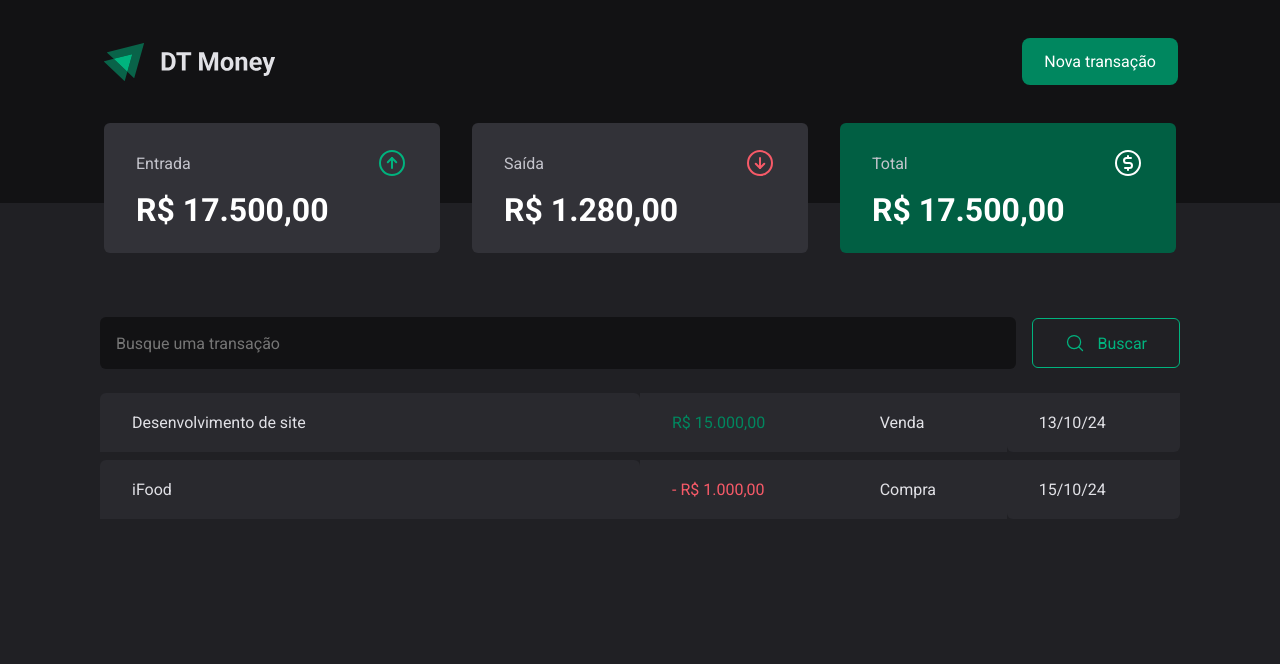
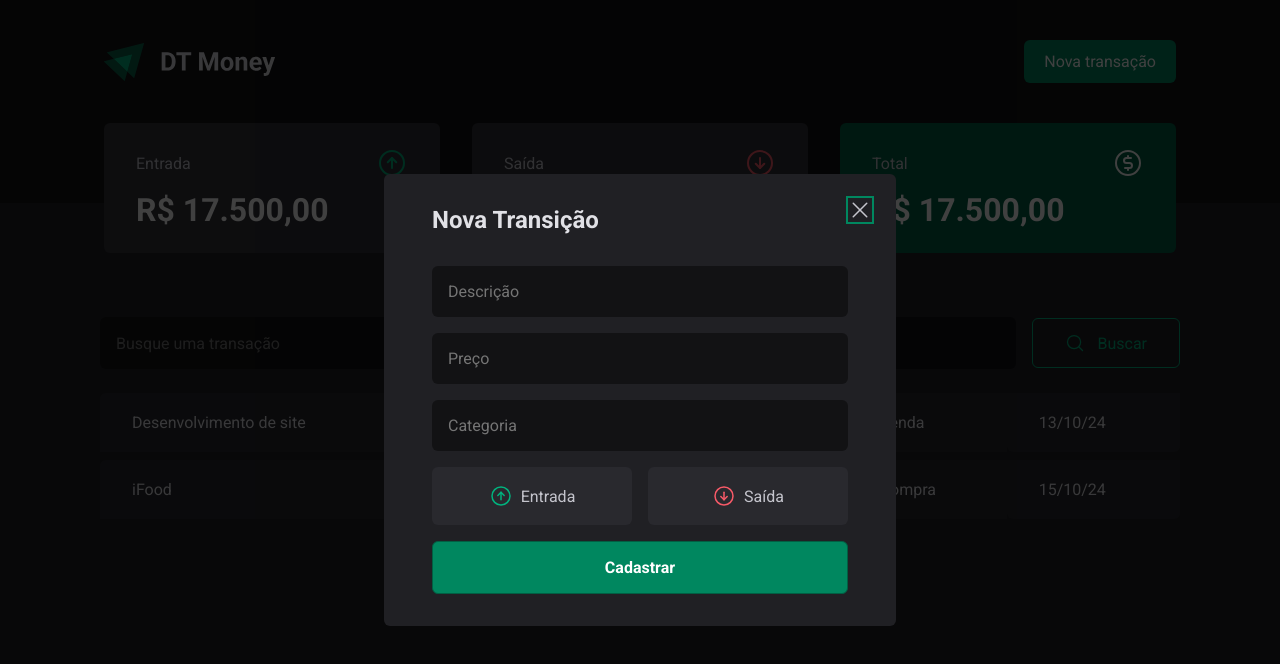
Before and after one commit to wwilliamsantana/dashboard-ig, a React (Vite) app: page / in a window 1280 px wide. Both pictures are taken after a click on the button "Nova transação". Shown: the top 664 px of the page. Built offline with nearby package versions, Linux system fonts and the light colour scheme.

Commit message:
feat: Component Modal Finished

```diff
--- a/package.json
+++ b/package.json
@@ -10,6 +10,7 @@
     "preview": "vite preview"
   },
   "dependencies": {
+    "@radix-ui/react-dialog": "^1.0.5",
     "phosphor-react": "^1.4.1",
     "react": "^18.2.0",
     "react-dom": "^18.2.0",
--- a/src/components/Header/index.tsx
+++ b/src/components/Header/index.tsx
@@ -1,12 +1,21 @@
 import { ButtonNewTransaction, HeaderContainer, HeaderContent } from './styles'
+import * as Dialog from '@radix-ui/react-dialog'
 import LogoDash from '../../assets/Logo.svg'
+import { ModalFormTransaction } from '../ModalFormTransaction'
 
 export function Header() {
   return (
     <HeaderContainer>
       <HeaderContent>
         <img src={LogoDash} alt="" />
-        <ButtonNewTransaction>Nova transação</ButtonNewTransaction>
+
+        <Dialog.Root>
+          <Dialog.Trigger asChild>
+            <ButtonNewTransaction>Nova transação</ButtonNewTransaction>
+          </Dialog.Trigger>
+
+          <ModalFormTransaction />
+        </Dialog.Root>
       </HeaderContent>
     </HeaderContainer>
   )
--- /dev/null
+++ b/src/components/ModalFormTransaction/index.tsx
@@ -0,0 +1,42 @@
+import * as Dialog from '@radix-ui/react-dialog'
+import {
+  Close,
+  Content,
+  Overlay,
+  TransactionTypeButton,
+  TransactionTypeContainer,
+} from './styles'
+import { ArrowCircleDown, ArrowCircleUp, X } from 'phosphor-react'
+
+export function ModalFormTransaction() {
+  return (
+    <Dialog.Portal>
+      <Overlay />
+      <Content>
+        <Close>
+          <X size={24} />
+        </Close>
+        <Dialog.Title>Nova Transição</Dialog.Title>
+
+        <form action="">
+          <input type="text" placeholder="Descrição" />
+          <input type="number" placeholder="Preço" />
+          <input type="text" placeholder="Categoria" />
+
+          <TransactionTypeContainer>
+            <TransactionTypeButton type="button" variant="income">
+              <ArrowCircleUp size={24} />
+              Entrada
+            </TransactionTypeButton>
+            <TransactionTypeButton type="button" variant="outcome">
+              <ArrowCircleDown size={24} />
+              Saída
+            </TransactionTypeButton>
+          </TransactionTypeContainer>
+
+          <button type="submit">Cadastrar</button>
+        </form>
+      </Content>
+    </Dialog.Portal>
+  )
+}
--- /dev/null
+++ b/src/components/ModalFormTransaction/styles.ts
@@ -0,0 +1,95 @@
+import * as Dialog from '@radix-ui/react-dialog'
+import styled from 'styled-components'
+
+export const Overlay = styled(Dialog.Overlay)`
+  position: fixed;
+  width: 100vw;
+  height: 100vh;
+
+  inset: 0;
+  background: rgba(0, 0, 0, 0.75);
+`
+
+export const Close = styled(Dialog.Close)`
+  color: ${(props) => props.theme.gray300};
+  background: transparent;
+  border: none;
+  position: absolute;
+  top: 1.5rem;
+  right: 1.5rem;
+  cursor: pointer;
+  line-height: 0;
+`
+
+export const Content = styled(Dialog.Content)`
+  padding: 2rem 3rem;
+  min-width: 32rem;
+  background: ${(props) => props.theme.gray800};
+  border-radius: 6px;
+
+  position: fixed;
+  top: 50%;
+  left: 50%;
+  transform: translate(-50%, -50%);
+
+  form {
+    display: flex;
+    flex-direction: column;
+    gap: 1rem;
+    margin-top: 2rem;
+
+    input {
+      background-color: ${(props) => props.theme.gray900};
+      color: ${(props) => props.theme.gray100};
+      width: 100%;
+      border-radius: 6px;
+      padding: 1rem;
+      border: none;
+    }
+
+    button[type='submit'] {
+      padding: 1rem 2rem;
+      border-radius: 6px;
+      width: 100%;
+      background-color: ${(props) => props.theme.green500};
+      color: ${(props) => props.theme.white};
+      border: 1px solid ${(props) => props.theme.green700};
+      font-weight: bold;
+
+      &:hover {
+        background-color: ${(props) => props.theme.green700};
+        transition: all 0.2s;
+      }
+    }
+  }
+`
+
+export const TransactionTypeContainer = styled.div`
+  display: grid;
+  grid-template-columns: repeat(2, 1fr);
+  gap: 1rem;
+`
+
+interface TransactionType {
+  variant: 'income' | 'outcome'
+}
+
+export const TransactionTypeButton = styled.button<TransactionType>`
+  background-color: ${(props) => props.theme.gray700};
+  border-radius: 6px;
+  height: 3.625rem;
+  border: none;
+  cursor: pointer;
+  width: 100%;
+  color: ${(props) => props.theme.gray300};
+
+  display: flex;
+  justify-content: center;
+  align-items: center;
+  gap: 0.5rem;
+
+  svg {
+    color: ${(props) =>
+      props.variant === 'income' ? props.theme.green300 : props.theme.red300};
+  }
+`
```
Also changed, not shown: 1 other file (tests, documents, lock files or other folders).
